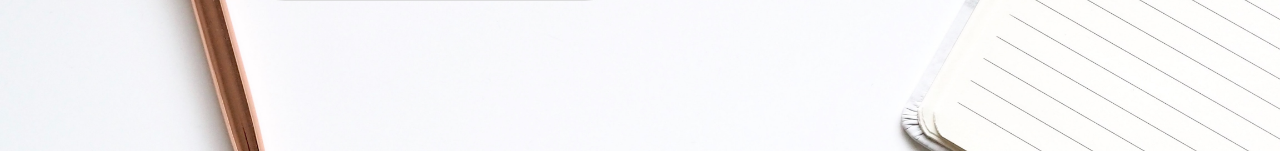
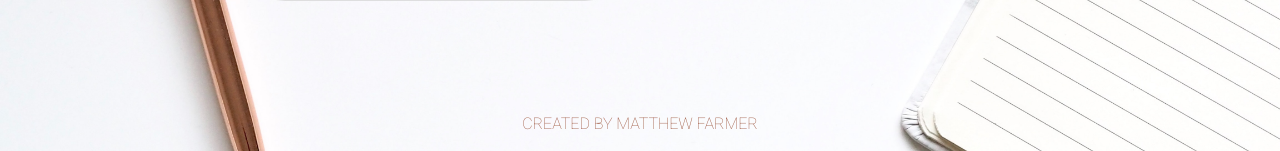
Before and after one commit to cafeamericano/myStudyHelper, a Node server app: template views/login.handlebars in a window 1280 px wide. Shown: the part 649-800 px from the top of the page. Run offline with Node 20, Linux system fonts and the light colour scheme; the template is opened without the code that fills it, so the values that code supplies are empty; some libraries are stand-ins or nearby versions.

Commit message:
Added credit badge to bottom of login page

```diff
--- a/views/login.handlebars
+++ b/views/login.handlebars
@@ -31,9 +31,10 @@
             </div>
         </div>
 
-        <!-- Login Box -->
+        <!-- Powered By Box -->
         <div class='col-md-6 col-sm-12'>
-            <div class='card' style='width: 380px; height: 500px; padding: 40px; margin: auto; border: none; background: rgba(255, 255, 255, 0.0); display: flex; justify-content: space-around; align-items: center"'>
+            <div class='card'
+                style='width: 380px; height: 500px; padding: 40px; margin: auto; border: none; background: rgba(255, 255, 255, 0.0); display: flex; justify-content: space-around; align-items: center"'>
                 <span class='powerSourceHeader'>This application is powered by:</span>
                 <p class='powerSource'>NodeJS</p>
                 <p class='powerSource'>MySQL</p>
@@ -44,6 +45,12 @@
         </div>
 
     </div>
+
+    <!--Creator Information-->
+    <div id='creditBadge' class='bronze' style="position: absolute; width: 100%; bottom: 15px; text-align: center">
+        CREATED BY MATTHEW FARMER
+    </div>
+
 </div>
 
 <script src='login.js'></script>
```
Also changed, not shown: public/style.css (line endings or trailing spaces).
